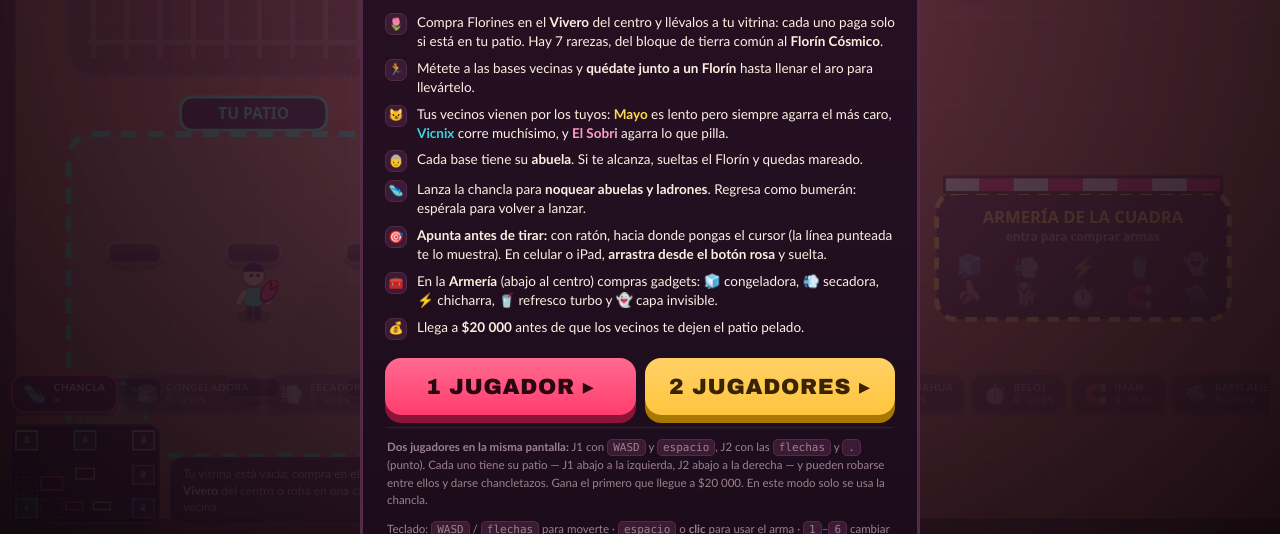
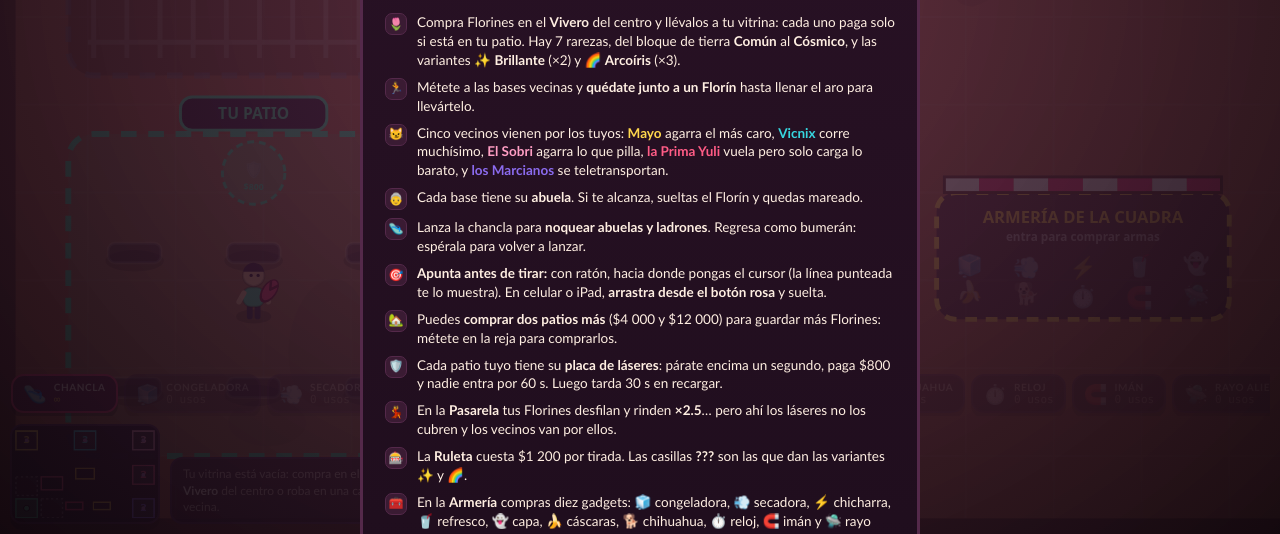
Before and after one commit to miguelgargurevich/roba-un-florin, a plain HTML site: page index.html in a window 1280 px wide. Shown: the part 266-800 px from the top of the page. Drawn offline with Linux system fonts and the light colour scheme; animation ran at ten frames a second.

Commit message:
Fase 5: portada y README al día, y fuera el andamio de pruebas
La portada y el README documentaban el juego viejo: meta $20 000, teclas 1-6,
tres vecinos y cinco gadgets. Ahora cuentan los patios comprables, los láseres,
la pasarela, la ruleta, las variantes, el álbum, los cinco vecinos y las once
armas. La placa de láseres se mueve al borde superior del patio: en la esquina
inferior quedaba tapada por el minimapa y los chips.

Co-Authored-By: Claude Opus 5 <noreply@anthropic.com>

```diff
--- a/index.html
+++ b/index.html
@@ -398,7 +398,7 @@
       <div class="card goal">
         <div class="goalrow">
           <span class="label" style="margin:0">Meta del patio</span>
-          <span class="val" id="uiGoal">$0 / $20 000</span>
+          <span class="val" id="uiGoal">$0 / $60 000</span>
         </div>
         <div class="bar"><i id="uiBar"></i></div>
       </div>
@@ -498,21 +498,26 @@
       <h1>Roba un<br><em>Florín</em></h1>
       <p class="sub">Un <b>Florín</b> es un bloquecito de tierra con su flor y su carita, y cada uno suelta dinero por segundo. Los vecinos tienen los suyos en la vitrina: róbatelos, llévalos a tu patio y defiéndelos a puro <b style="color:var(--chancla)">chancletazo</b>.</p>
       <ul class="rules">
-        <li><span class="pip">🌷</span><span>Compra Florines en el <b>Vivero</b> del centro y llévalos a tu vitrina: cada uno paga solo si está en tu patio. Hay 7 rarezas, del bloque de tierra común al <b>Florín Cósmico</b>.</span></li>
+        <li><span class="pip">🌷</span><span>Compra Florines en el <b>Vivero</b> del centro y llévalos a tu vitrina: cada uno paga solo si está en tu patio. Hay 7 rarezas, del bloque de tierra <b>Común</b> al <b>Cósmico</b>, y las variantes ✨ <b>Brillante</b> (×2) y 🌈 <b>Arcoíris</b> (×3).</span></li>
         <li><span class="pip">🏃</span><span>Métete a las bases vecinas y <b>quédate junto a un Florín</b> hasta llenar el aro para llevártelo.</span></li>
-        <li><span class="pip">😼</span><span>Tus vecinos vienen por los tuyos: <b style="color:#FFD84D">Mayo</b> es lento pero siempre agarra el más caro, <b style="color:#37D6E0">Vicnix</b> corre muchísimo, y <b style="color:#FF9EC4">El Sobri</b> agarra lo que pilla.</span></li>
+        <li><span class="pip">😼</span><span>Cinco vecinos vienen por los tuyos: <b style="color:#FFD84D">Mayo</b> agarra el más caro, <b style="color:#37D6E0">Vicnix</b> corre muchísimo, <b style="color:#FF9EC4">El Sobri</b> agarra lo que pilla, <b style="color:#FF5C86">la Prima Yuli</b> vuela pero solo carga lo barato, y <b style="color:#8B6BEE">los Marcianos</b> se teletransportan.</span></li>
         <li><span class="pip">👵</span><span>Cada base tiene su <b>abuela</b>. Si te alcanza, sueltas el Florín y quedas mareado.</span></li>
         <li><span class="pip">🩴</span><span>Lanza la chancla para <b>noquear abuelas y ladrones</b>. Regresa como bumerán: espérala para volver a lanzar.</span></li>
         <li><span class="pip">🎯</span><span><b>Apunta antes de tirar:</b> con ratón, hacia donde pongas el cursor (la línea punteada te lo muestra). En celular o iPad, <b>arrastra desde el botón rosa</b> y suelta.</span></li>
-        <li><span class="pip">🧰</span><span>En la <b>Armería</b> (abajo al centro) compras gadgets: 🧊 congeladora, 💨 secadora, ⚡ chicharra, 🥤 refresco turbo y 👻 capa invisible.</span></li>
-        <li><span class="pip">💰</span><span>Llega a <b>$20 000</b> antes de que los vecinos te dejen el patio pelado.</span></li>
+        <li><span class="pip">🏡</span><span>Puedes <b>comprar dos patios más</b> ($4 000 y $12 000) para guardar más Florines: métete en la reja para comprarlos.</span></li>
+        <li><span class="pip">🛡️</span><span>Cada patio tuyo tiene su <b>placa de láseres</b>: párate encima un segundo, paga $800 y nadie entra por 60 s. Luego tarda 30 s en recargar.</span></li>
+        <li><span class="pip">💃</span><span>En la <b>Pasarela</b> tus Florines desfilan y rinden <b>×2.5</b>… pero ahí los láseres no los cubren y los vecinos van por ellos.</span></li>
+        <li><span class="pip">🎰</span><span>La <b>Ruleta</b> cuesta $1 200 por tirada. Las casillas <b>???</b> son las que dan las variantes ✨ y 🌈.</span></li>
+        <li><span class="pip">🧰</span><span>En la <b>Armería</b> compras diez gadgets: 🧊 congeladora, 💨 secadora, ⚡ chicharra, 🥤 refresco, 👻 capa, 🍌 cáscaras, 🐕 chihuahua, ⏱️ reloj, 🧲 imán y 🛸 rayo alien.</span></li>
+        <li><span class="pip">📖</span><span>El <b>álbum</b> (botón 📖 o tecla <span class="k">B</span>) lleva la cuenta de las 21 combinaciones que has llegado a tener.</span></li>
+        <li><span class="pip">💰</span><span>Llega a <b>$60 000</b> antes de que los vecinos te dejen el patio pelado.</span></li>
       </ul>
       <div class="modos">
         <button class="play" id="btnStart">1 jugador ▸</button>
         <button class="play dos" id="btnStart2">2 jugadores ▸</button>
       </div>
-      <p class="foot dosNota"><b>Dos jugadores en la misma pantalla:</b> J1 con <span class="k">WASD</span> y <span class="k">espacio</span>, J2 con las <span class="k">flechas</span> y <span class="k">.</span> (punto). Cada uno tiene su patio — J1 abajo a la izquierda, J2 abajo a la derecha — y pueden robarse entre ellos y darse chancletazos. Gana el primero que llegue a $20 000. En este modo solo se usa la chancla.</p>
-      <p class="foot">Teclado: <span class="k">WASD</span> / <span class="k">flechas</span> para moverte · <span class="k">espacio</span> o <b>clic</b> para usar el arma · <span class="k">1</span>–<span class="k">6</span> cambiar de arma · <span class="k">P</span> pausa · <span class="k">M</span> sonido. En celular: arrastra en una mitad de la pantalla para moverte y usa el botón rosa para el arma. Si eres <b>zurdo</b>, toca <b>✋</b> arriba y todos los controles se voltean.</p>
+      <p class="foot dosNota"><b>Dos jugadores en la misma pantalla:</b> J1 con <span class="k">WASD</span> y <span class="k">espacio</span>, J2 con las <span class="k">flechas</span> y <span class="k">.</span> (punto). Cada uno tiene su patio — J1 abajo a la izquierda, J2 abajo a la derecha — y pueden robarse entre ellos y darse chancletazos. Gana el primero que llegue a $60 000. En este modo solo se usa la chancla, y quedan cerrados los patios extra y la ruleta; la pasarela y los láseres sí funcionan.</p>
+      <p class="foot">Teclado: <span class="k">WASD</span> / <span class="k">flechas</span> para moverte · <span class="k">espacio</span> o <b>clic</b> para usar el arma · <span class="k">1</span>–<span class="k">0</span> o <span class="k">Q</span>/<span class="k">E</span> cambiar de arma · <span class="k">N</span> bautizar · <span class="k">B</span> álbum · <span class="k">P</span> pausa · <span class="k">M</span> sonido. En celular: arrastra en una mitad de la pantalla para moverte y usa el botón rosa para el arma. Si eres <b>zurdo</b>, toca <b>✋</b> arriba y todos los controles se voltean.</p>
     </div>
   </div>
 
@@ -1434,9 +1439,11 @@ function esMiPatio(p, b){ return p.patios.indexOf(b) >= 0; }
    Seguridad láser de los patios propios
    ============================================================ */
 function ponerLaser(b){
+  // arriba y al centro: es por donde entras al patio, está libre de pedestales
+  // y es la zona que el HUD tapa menos (abajo van minimapa, chips y el tip)
   b.laser = {
     activo: 0, recarga: 0, carga: 0,
-    x: b.rect.x + 46, y: b.rect.y + b.rect.h - 42, r: 34,
+    x: b.rect.x + b.rect.w/2, y: b.rect.y + 40, r: 32,
   };
 }
 const laserActivo = b => !!(b.laser && b.laser.activo > 0);
@@ -3478,38 +3485,5 @@ G = newGame();
 renderWbar(); renderRack();
 requestAnimationFrame(frame);
 
-/* ANDAMIO DE PRUEBAS — QUITAR ANTES DE PUBLICAR */
-window.__dbg = {
-  G: () => G,
-  tp: (x,y) => { G.player.x = x; G.player.y = y; },
-  dar: n => { G.player.money += n; },
-  patios: () => G.player.patios.map(b => b.name),
-  ingresos: () => playerIncome(),
-  dame: tier => { G.player.carry = { tier }; },
-  ladron: () => { spawnThief(); return G.thieves.length; },
-  poner: (tier, base=0, ped=0) => {
-    G.bases[base].peds[ped].florin = { tier, bob:0 };
-    return G.bases[base].name + "[" + ped + "]=" + TIERS[tier].name;
-  },
-  vaciar: () => { for (const b of G.bases) for (const p of b.peds) p.florin = null; },
-  compra: k => { comprarPatio(G.player, G.bases[6+k]); return G.player.patios.map(b=>b.name); },
-  ponerVar: (tier, variant, base=0, ped=0) => {
-    G.bases[base].peds[ped].florin = { tier, variant, bob:0 };
-    return TIERS[tier].name + " " + (variant||"normal") + " → " + florinIncome({tier,variant}) + "/s";
-  },
-  album: () => album,
-  arma: id => { const i = WEAPONS.findIndex(w => w.id === id);
-                G.player.ammo[id] = 9; G.player.wsel = i; renderWbar(); return "arma " + i; },
-  usa: () => { useWeapon(G.player); return WEAPONS[G.player.wsel].id; },
-  laseres: () => G.player.patios.map(b => ({ patio:b.name,
-    activo:+(b.laser.activo).toFixed(1), recarga:+(b.laser.recarga).toFixed(1), carga:+(b.laser.carga).toFixed(2) })),
-  avanza: (secs, paso=1/60) => { let n=0; for (let s=0; s<secs; s+=paso){ update(paso); n++; } return n + " frames"; },
-  desfile: () => G.pasarela.slots.map(s => s.florin
-    ? { rar: TIERS[s.florin.tier].rar, variant: s.florin.variant, pos: +s.pos.toFixed(2), x: +s.x.toFixed(0) }
-    : null),
-  ladrones: () => G.thieves.map(t => ({ who:t.who, state:t.state,
-    objetivo: t.target && t.target.florin ? TIERS[t.target.florin.tier].rar : null })),
-};
-
 })();
 </script>
```
Also changed, not shown: README.md.
